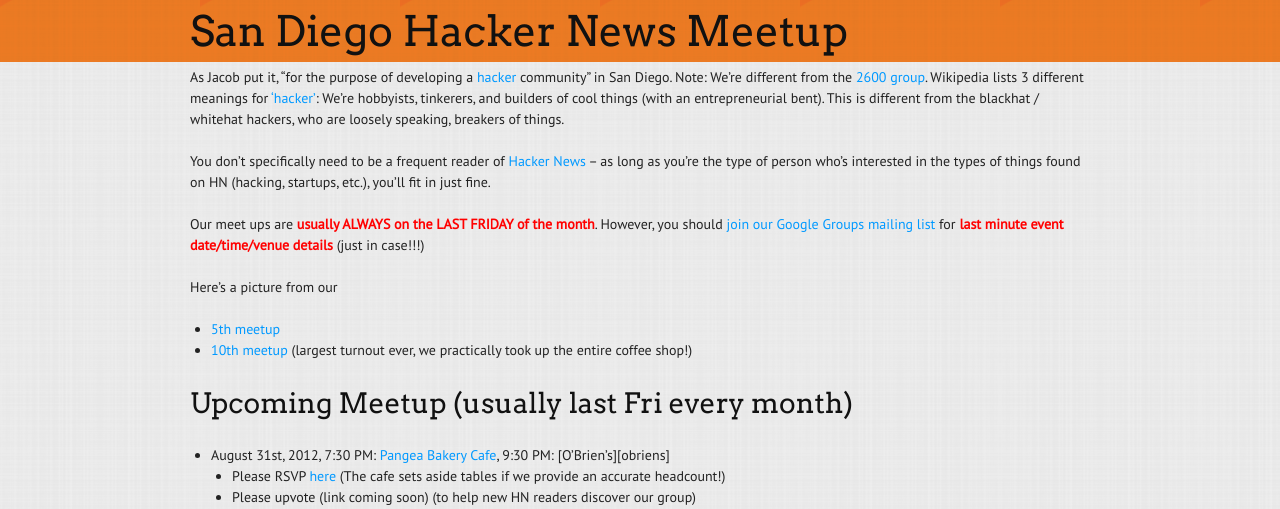
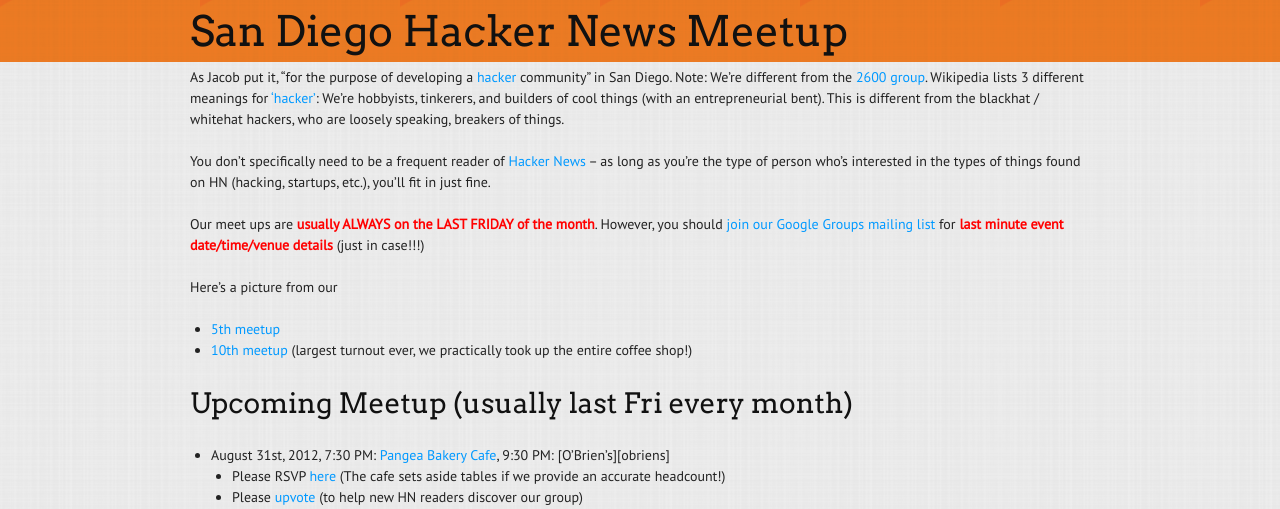
Before and after one commit to sdhn/sdhn.github.com, a Jekyll site: the page built from index.md, in a window 1280 px wide and 1400 px high, cut to the strip 0-509 px from the top of the window. Built offline with Jekyll 4.4.1, drawn with Linux system fonts in a browser that asks for light colours; some of the changed text lies outside the part shown.

Commit message:
Add link to HN post for Aug 2012

```diff
--- a/index.md
+++ b/index.md
@@ -20,7 +20,7 @@ Upcoming Meetup (usually last Fri every month)
 
 - August 31st, 2012, 7:30 PM: [Pangea Bakery Cafe][], 9:30 PM: [O'Brien's][obriens]
   - Please RSVP [here][current anyvite] (The cafe sets aside tables if we provide an accurate headcount!)
-  - Please upvote (link coming soon) (to help new HN readers discover our group)
+  - Please [upvote][Aug 31st, 2012] (to help new HN readers discover our group)
 
 
 [![Map](http://maps.google.com/maps/api/staticmap?center=32.826183,-117.154357&zoom=12&markers=32.826183,-117.154357&size=900x300&sensor=false&key=AIzaSyCjl3OGH0uP9fMn6O8NRb2yyHK-w1Kt3jk)](https://maps.google.com/maps?f=q&source=s_q&hl=en&geocode=&q=Pangea+Bakery+Cafe,+4689+Convoy+Street+%23100,+San+Diego,+CA&aq=0&oq=pangea+bakery+cafe&sll=32.824552,-117.108978&sspn=0.694722,1.233215&vpsrc=0&t=m&ie=UTF8&hq=Pangea+Bakery+Cafe,+4689+Convoy+Street+%23100,+San+Diego,+CA&hnear=&radius=15000&cid=18162738248507122637&ll=32.827962,-117.154427&spn=0.085394,0.154324&z=13&iwloc=A)
@@ -35,7 +35,7 @@ Previous SDHN Meetups
 
 ### Regular SDHN monthly meetups
 
-- Aug 31st, 2012: 7:30 PM: [Pangea Bakery Cafe][], 9:30 PM: [O'Brien's][]
+- [Aug 31st, 2012]: 7:30 PM: [Pangea Bakery Cafe][], 9:30 PM: [O'Brien's][]
 - [Jul 27th, 2012][]: 7:30 PM: [Pangea Bakery Cafe][], 9:30 PM: [O'Brien's][]
 - [Jun 29th, 2012][] 7:30 PM: [Pangea Bakery Cafe][], 9:30 PM: [O'Brien's][]
 - [May 25th, 2012][] 7:30 PM: [Pangea Bakery Cafe][], 9:30 PM: [O'Brien's][]
```
Also changed, not shown: other parts of index.md (+1 -0 lines).
